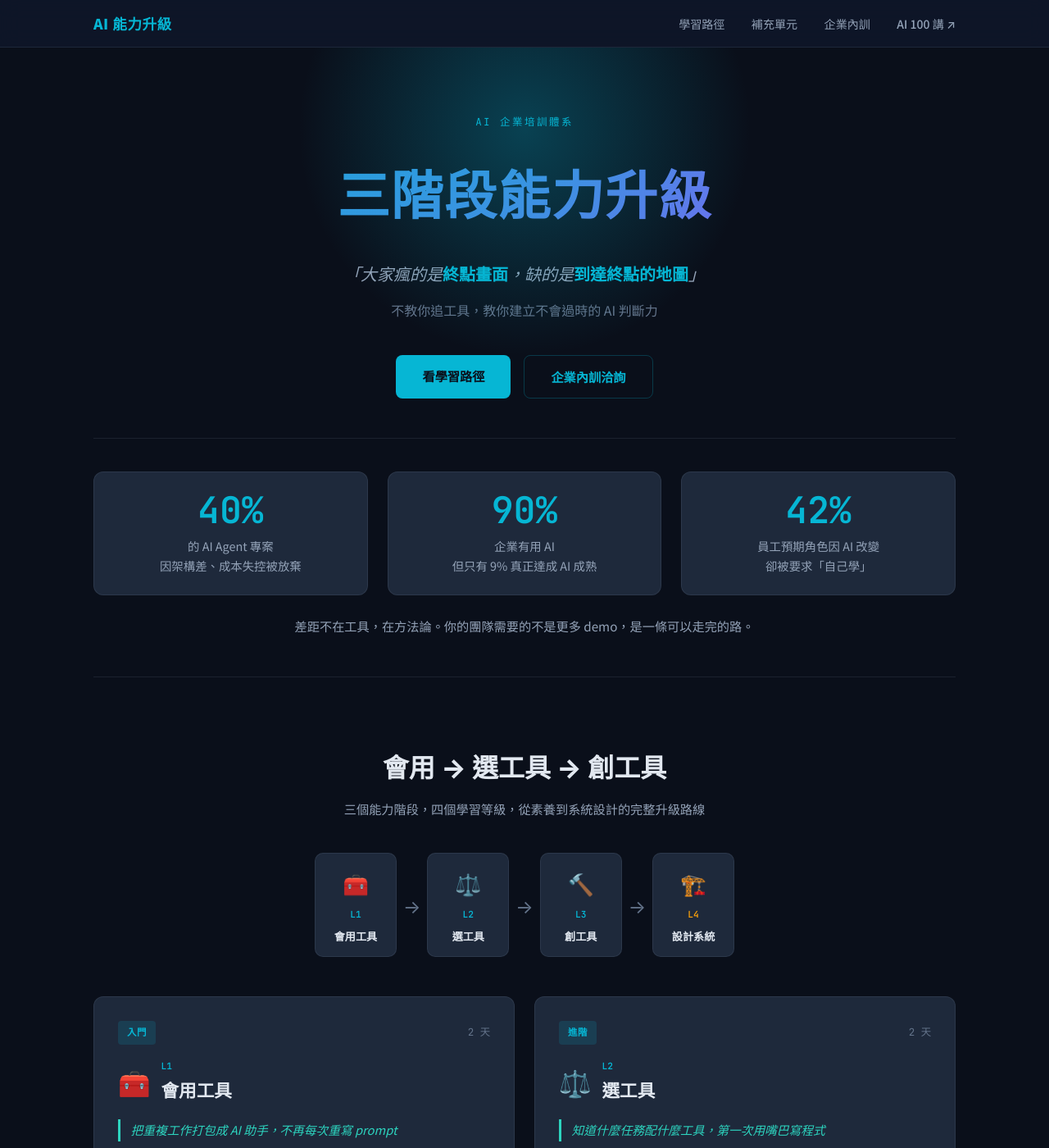
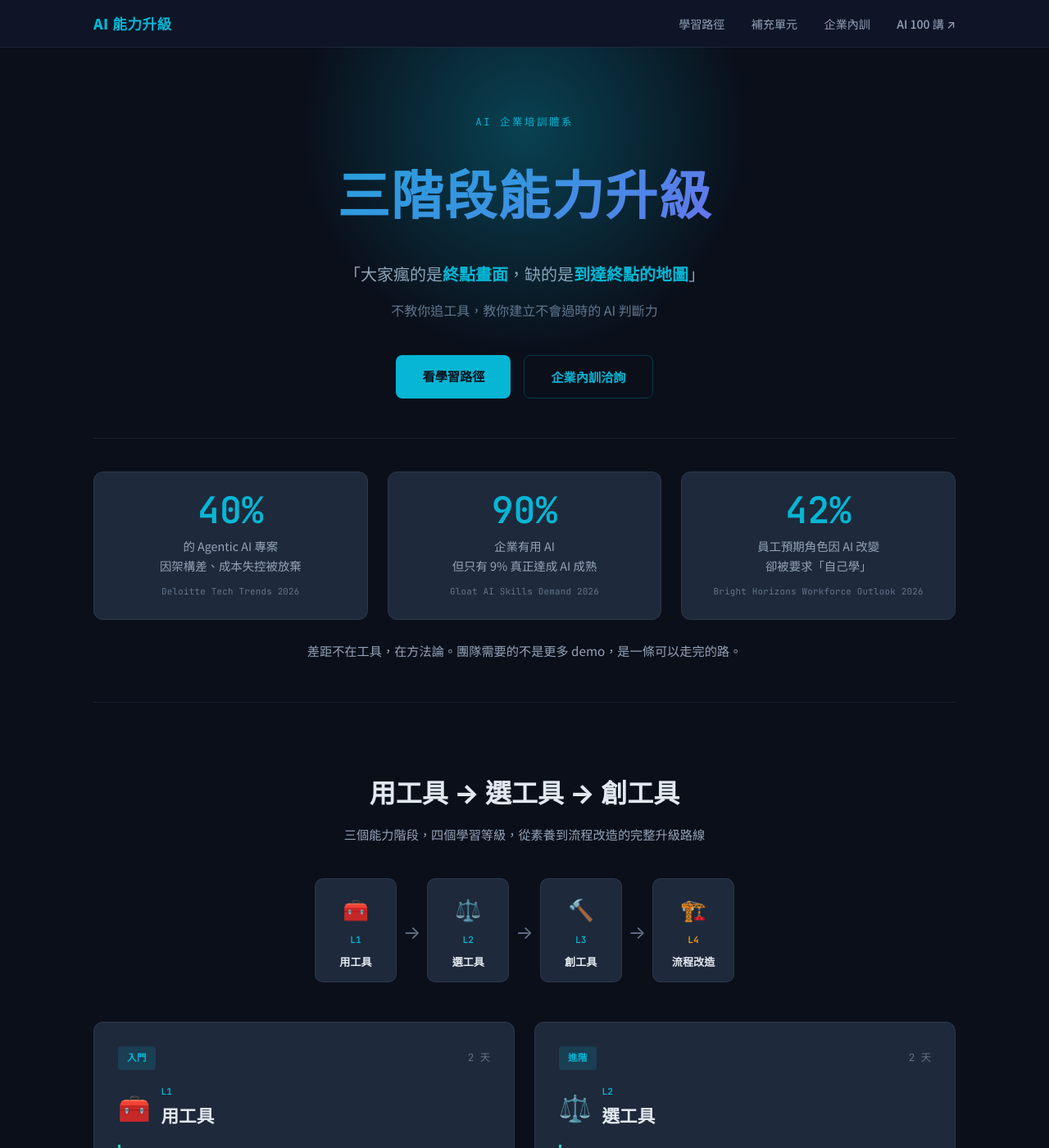
Before and after one commit to ai-cooperation/ai-path, a Jekyll site: the page built from index.md, in a window 1280 px wide and 1400 px high. Shown: the whole window at 82% size. Built offline with Jekyll 4.4.1, drawn with Linux system fonts in a browser that asks for light colours.

Commit message:
fix: citation sources, remove italics, unify naming (用工具/流程改造), remove 你的

```diff
--- a/_data/levels.yml
+++ b/_data/levels.yml
@@ -1,5 +1,5 @@
 - id: L1
-  name: 會用工具
+  name: 用工具
   days: 2
   icon: "🧰"
   color: "cyan"
@@ -86,7 +86,7 @@
   who: "技術主管、想開發內部工具的工程師、產品開發人員"
 
 - id: L4
-  name: 設計系統
+  name: 流程改造
   days: "6 週 PBL"
   icon: "🏗️"
   color: "gold"
--- a/_layouts/home.html
+++ b/_layouts/home.html
@@ -20,24 +20,27 @@ layout: default
   <div class="pain-grid">
     <div class="pain-card">
       <span class="pain-num">40%</span>
-      <p>的 AI Agent 專案<br>因架構差、成本失控被放棄</p>
+      <p>的 Agentic AI 專案<br>因架構差、成本失控被放棄</p>
+      <span class="pain-source">Deloitte Tech Trends 2026</span>
     </div>
     <div class="pain-card">
       <span class="pain-num">90%</span>
       <p>企業有用 AI<br>但只有 9% 真正達成 AI 成熟</p>
+      <span class="pain-source">Gloat AI Skills Demand 2026</span>
     </div>
     <div class="pain-card">
       <span class="pain-num">42%</span>
       <p>員工預期角色因 AI 改變<br>卻被要求「自己學」</p>
+      <span class="pain-source">Bright Horizons Workforce Outlook 2026</span>
     </div>
   </div>
-  <p class="pain-insight">差距不在工具，在方法論。你的團隊需要的不是更多 demo，是一條可以走完的路。</p>
+  <p class="pain-insight">差距不在工具，在方法論。團隊需要的不是更多 demo，是一條可以走完的路。</p>
 </section>
 
 <!-- Learning Path Map -->
 <section class="path-section" id="path">
-  <h2 class="section-title">會用 → 選工具 → 創工具</h2>
-  <p class="section-desc">三個能力階段，四個學習等級，從素養到系統設計的完整升級路線</p>
+  <h2 class="section-title">用工具 → 選工具 → 創工具</h2>
+  <p class="section-desc">三個能力階段，四個學習等級，從素養到流程改造的完整升級路線</p>
 
   <div class="path-arrow-row">
     {% for level in site.data.levels %}
--- a/assets/css/style.css
+++ b/assets/css/style.css
@@ -109,7 +109,6 @@ a:hover { color: var(--teal); }
   font-size: clamp(1rem, 2.5vw, 1.25rem);
   color: var(--text-muted);
   margin-bottom: 0.75rem;
-  font-style: italic;
   max-width: 640px;
   margin-left: auto;
   margin-right: auto;
@@ -195,6 +194,14 @@ a:hover { color: var(--teal); }
   margin-bottom: 0.6rem;
 }
 .pain-card p { color: var(--text-muted); font-size: 0.9rem; line-height: 1.6; }
+.pain-source {
+  display: block;
+  font-family: var(--font-mono);
+  font-size: 0.68rem;
+  color: var(--text-dim);
+  margin-top: 0.7rem;
+  letter-spacing: 0.02em;
+}
 .pain-insight {
   text-align: center;
   color: var(--text-muted);
@@ -315,7 +322,6 @@ a:hover { color: var(--teal); }
 .level-tagline {
   font-size: 0.92rem;
   color: var(--teal);
-  font-style: italic;
   border-left: 3px solid var(--teal);
   padding-left: 0.8rem;
 }
--- a/enterprise.md
+++ b/enterprise.md
@@ -52,7 +52,7 @@ description: "客製化 AI 能力升級企業培訓，依照團隊現況設計 L
         </thead>
         <tbody>
           <tr>
-            <td><strong>L1</strong> 會用工具</td>
+            <td><strong>L1</strong> 用工具</td>
             <td>建立任務包，打造個人 AI 助手</td>
             <td>2 天</td>
             <td>所有員工</td>
@@ -70,7 +70,7 @@ description: "客製化 AI 能力升級企業培訓，依照團隊現況設計 L
             <td>技術主管、工程師</td>
           </tr>
           <tr>
-            <td><strong>L4</strong> 設計系統</td>
+            <td><strong>L4</strong> 流程改造</td>
             <td>企業流程 AI 再造，完整交付文件</td>
             <td>6 週 PBL</td>
             <td>部門主管、AI 推動者</td>
```
